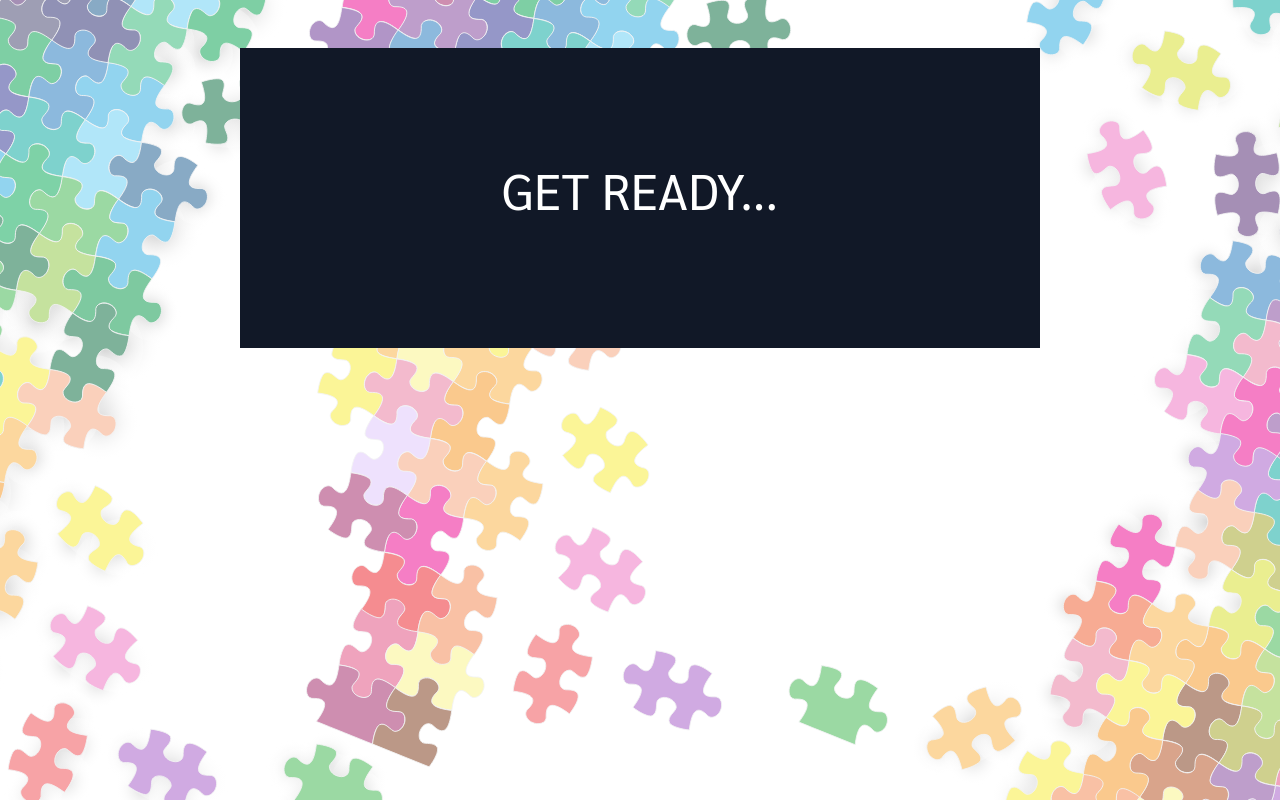
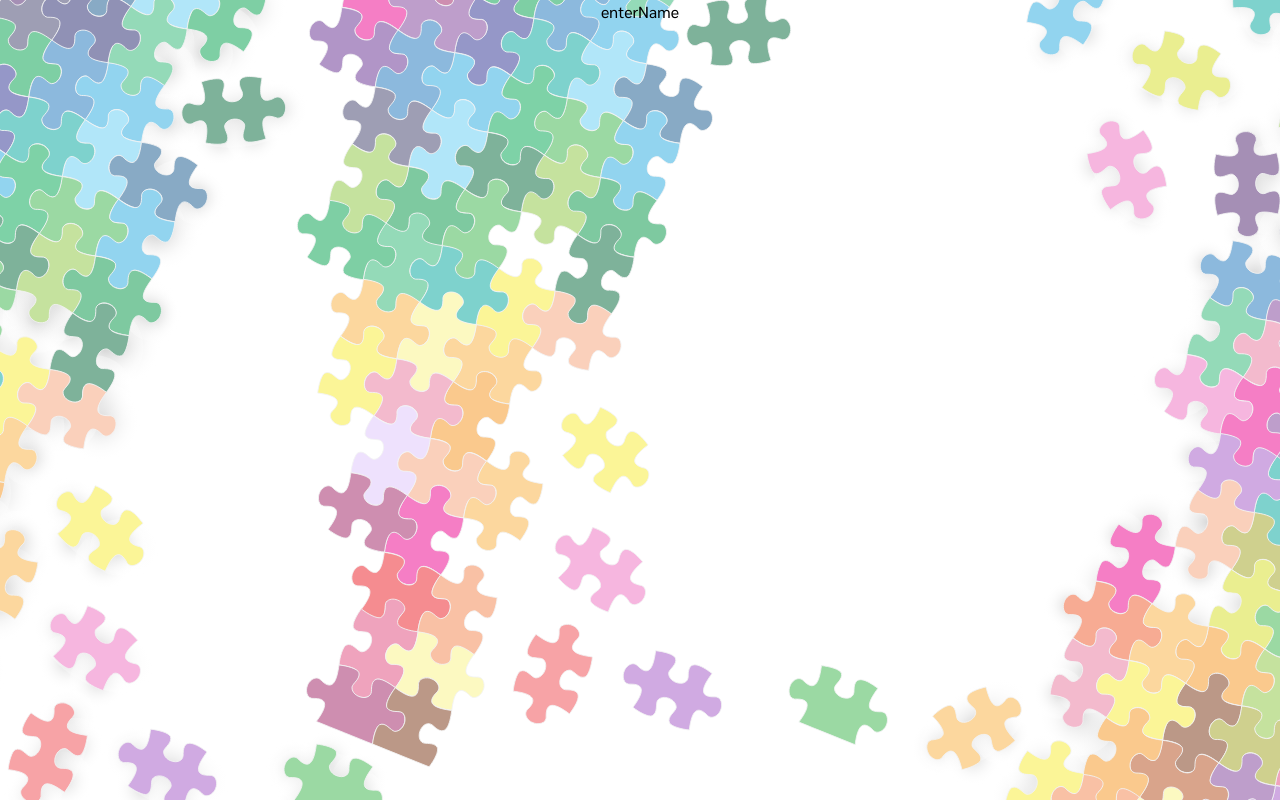
Before and after one commit to matt-powelldev2784/nback-task, a React (Vite) app: page / in a window 1280 px wide. Both pictures are taken after a click on the button "Start Game". Built offline with nearby package versions, Linux system fonts and the light colour scheme.

Commit message:
feat: chnage game state logic to use current screen string

```diff
--- a/src/components/App.tsx
+++ b/src/components/App.tsx
@@ -3,9 +3,11 @@ import { Game } from './game/Gamne'
 import puzzle_bg from '../assets/puzzle_simple_plus1.svg'
 import { Home } from './home/Home'
 import { useState } from 'react'
+import { screenT } from 'types/screenT'
+import { EnterName } from './enterName/enterName'
 
 function App() {
-  const [isGameStarted, setIsGameStarted] = useState(false)
+  const [currentScreen, setCurrentScreen] = useState<screenT>('home')
 
   return (
     <div className="relative flex min-h-lvh w-screen flex-col items-center">
@@ -15,9 +17,11 @@ function App() {
         className="absolute z-[-1] size-full object-cover opacity-50"
       />
 
-      {!isGameStarted && <Home setIsGameStarted={setIsGameStarted} />}
+      {currentScreen === 'home' && <Home setCurrentScreen={setCurrentScreen} />}
 
-      {isGameStarted && <Game />}
+      {currentScreen === 'enterName' && <EnterName />}
+
+      {currentScreen === 'game' && <Game />}
     </div>
   )
 }
--- /dev/null
+++ b/src/components/enterName/EnterName.tsx
@@ -0,0 +1,3 @@
+export const EnterName = () => {
+  return <div>enterName</div>
+}
--- a/src/components/home/Home.tsx
+++ b/src/components/home/Home.tsx
@@ -1,11 +1,12 @@
 import { Dispatch, SetStateAction, useState } from 'react'
 import two_back_logo from '../../assets/two_back_logo.svg'
+import { screenT } from 'types/screenT'
 
 interface HomeProps {
-  setIsGameStarted: Dispatch<SetStateAction<boolean>>
+  setCurrentScreen: Dispatch<SetStateAction<screenT>>
 }
 
-export const Home = ({ setIsGameStarted }: HomeProps) => {
+export const Home = ({ setCurrentScreen }: HomeProps) => {
   const [displayInstructions, setDisplayInstructions] = useState(false)
 
   return (
@@ -24,7 +25,7 @@ export const Home = ({ setIsGameStarted }: HomeProps) => {
           </button>
 
           <button
-            onClick={() => setIsGameStarted(true)}
+            onClick={() => setCurrentScreen('enterName')}
             className="mt-8 max-w-full rounded-xl bg-blue-800 text-xl tracking-wide text-white sm:w-11/12 sm:p-2 md:w-96 md:p-4"
           >
             Start Game
--- /dev/null
+++ b/src/types/screenT.ts
@@ -0,0 +1 @@
+export type screenT = 'home' | 'enterName' | 'game'
```
